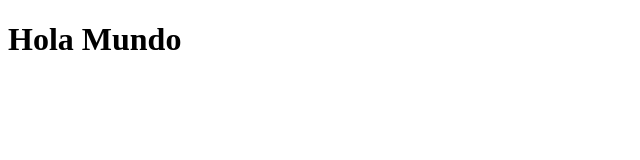
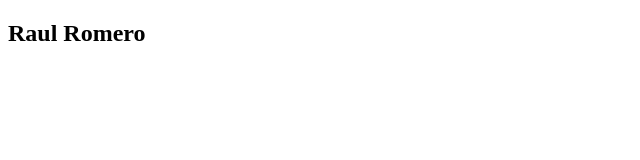
Before and after one commit to RaulRomero26/curso, a plain HTML site: page index.html in a window 1280 px wide. Shown: the whole page, without its empty margins (0-640 px from the left). Drawn offline with Linux system fonts and the light colour scheme.

Commit message:
Añadi un div con un h2

```diff
--- a/index.html
+++ b/index.html
@@ -3,9 +3,11 @@
     <head>
         <meta charset="UTF-8" />
         <meta name="viewport" content="width=device-width, initial-scale=1.0" />
-        <title>GIT</title>
+        <title>GIT y GITHUB</title>
     </head>
     <body>
-        <h1>Hola Mundo</h1>
+        <div class="container">
+            <h2>Raul Romero</h2>
+        </div>
     </body>
 </html>
```
